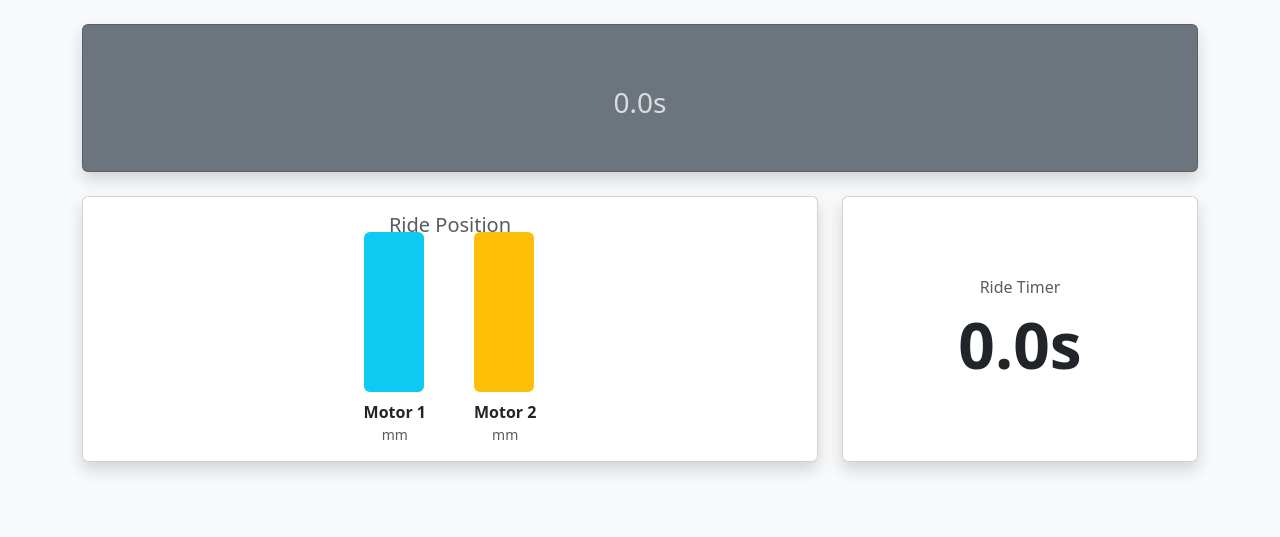
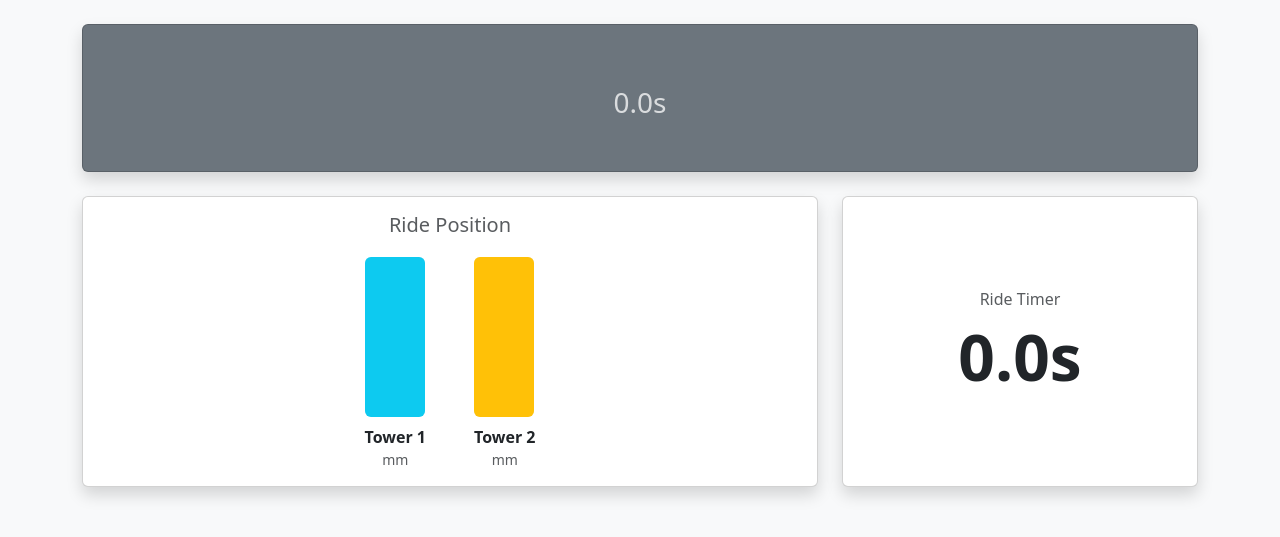
Before and after one commit to Terrier-Ride-Engineering-Club/ride-control-computer, a Python web app: template src/ride_control_computer/webserver/templates/one.html in a window 1280 px wide. Shown: the part 56-593 px from the top of the page. Run offline with Jinja, Linux system fonts and the light colour scheme; the template is opened without the code that fills it, so the values that code supplies are empty.

Commit message:
changes to fix telemetry prior to new branch

```diff
--- a/src/ride_control_computer/RCC.py
+++ b/src/ride_control_computer/RCC.py
@@ -165,6 +165,7 @@ class RCC:
             self.__controlPanel.updateIndicators(self.__state, self.__faultMonitor.hasActiveFaults())
             self.__printTelemetry()
 
+
             self.__loopTimer.tick()
             time.sleep(0.001)
 
@@ -197,12 +198,16 @@ class RCC:
         # Exit actions
         if oldState == RCCState.RUNNING:
             self.__rideTimer.endRide()
+            self.__telemetryLogger.endRide()
+
         if oldState == RCCState.RESETTING:
             self.__rideTimer.endEstop()
 
         # Entry actions
         if newState == RCCState.RUNNING:
             self.__rideTimer.startRide()
+            self.__telemetryLogger.startRide()
+
         elif newState == RCCState.ESTOP:
             self.__preEstopState = oldState
             self.__rideTimer.startEstop()
--- a/src/ride_control_computer/webserver/templates/one.html
+++ b/src/ride_control_computer/webserver/templates/one.html
@@ -27,13 +27,13 @@
         <div class="card shadow">
             <div class="card-body">
                 <h5 class="card-title text-center text-muted">Ride Position</h5>
-                <div class="d-flex justify-content-center align-items-end gap-5" style="height: 200px;">
+                <div class="d-flex justify-content-center align-items-end gap-5" style="height: 225px;">
 
                     <div class="text-center">
                         <div class="progress" style="width: 60px; height: 160px; transform: rotate(180deg);">
                             <div id="bar1" class="progress-bar bg-info" style="width: 100%; height: {{ line1 }}%;"></div>
                         </div>
-                        <div class="mt-2 fw-bold">Motor 1</div>
+                        <div class="mt-2 fw-bold">Tower 1</div>
                         <div id="m1_pos" class="text-muted small">{{ positions[0] }} mm</div>
                     </div>
 
@@ -41,7 +41,7 @@
                         <div class="progress" style="width: 60px; height: 160px; transform: rotate(180deg);">
                             <div id="bar2" class="progress-bar bg-warning" style="width: 100%; height: {{ line2 }}%;"></div>
                         </div>
-                        <div class="mt-2 fw-bold">Motor 2</div>
+                        <div class="mt-2 fw-bold">Tower 2</div>
                         <div id="m2_pos" class="text-muted small">{{ positions[1] }} mm</div>
                     </div>
 
```
